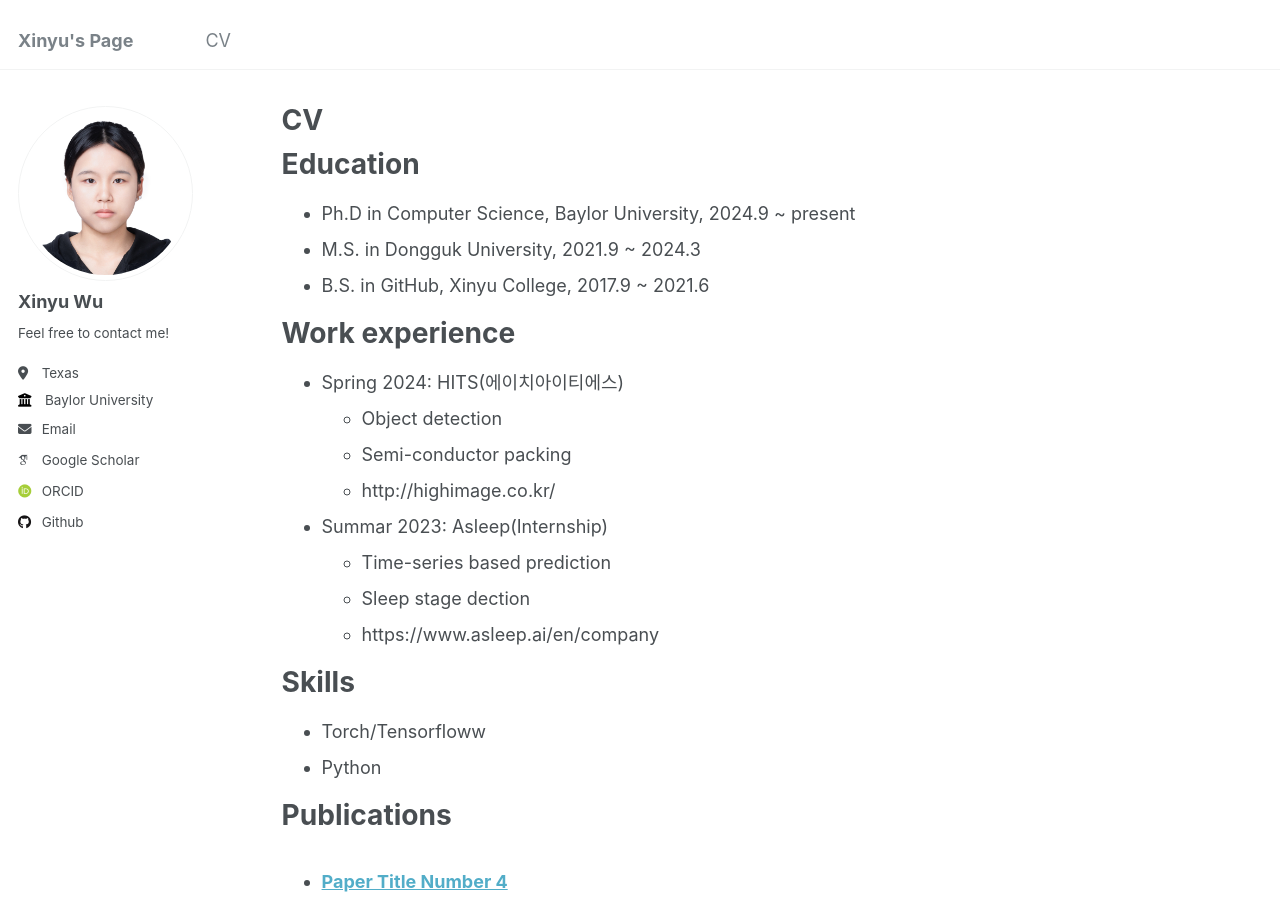
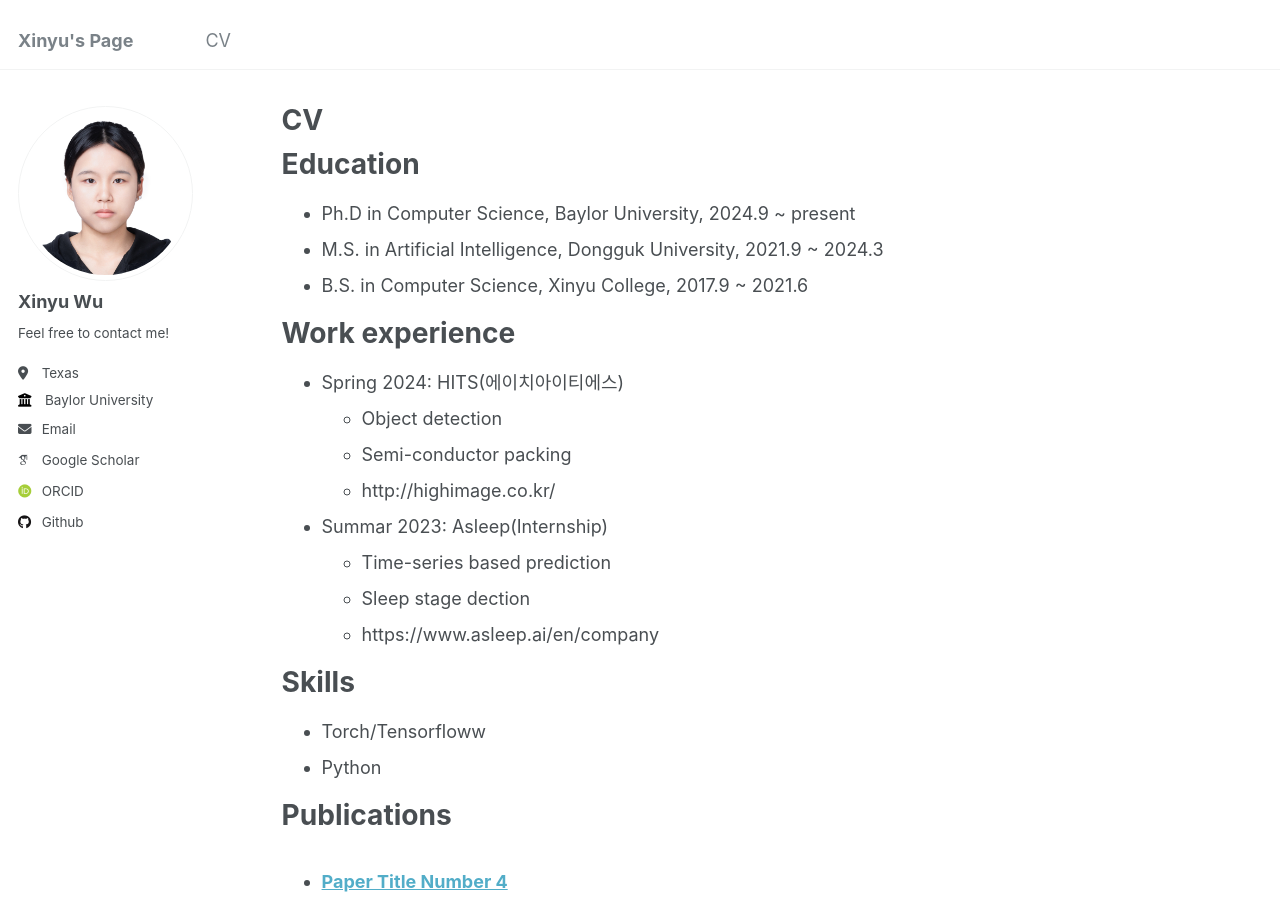
Before and after one commit to wuxinyu519/wuxinyu519.github.io, a Jekyll site: the page built from _pages/cv.md, in a window 1280 px wide and 900 px high. Built offline with Jekyll 4.4.1, drawn with Linux system fonts in a browser that asks for light colours; some web fonts are replaced.

```diff
--- a/_pages/cv.md
+++ b/_pages/cv.md
@@ -12,8 +12,8 @@
 Education
 ======
 * Ph.D in Computer Science, Baylor University, 2024.9 ~ present
-* M.S. in Dongguk University, 2021.9 ~ 2024.3
-* B.S. in GitHub, Xinyu College, 2017.9 ~ 2021.6
+* M.S. in Artificial Intelligence, Dongguk University, 2021.9 ~ 2024.3
+* B.S. in Computer Science, Xinyu College, 2017.9 ~ 2021.6
 
 Work experience
 ======
```
